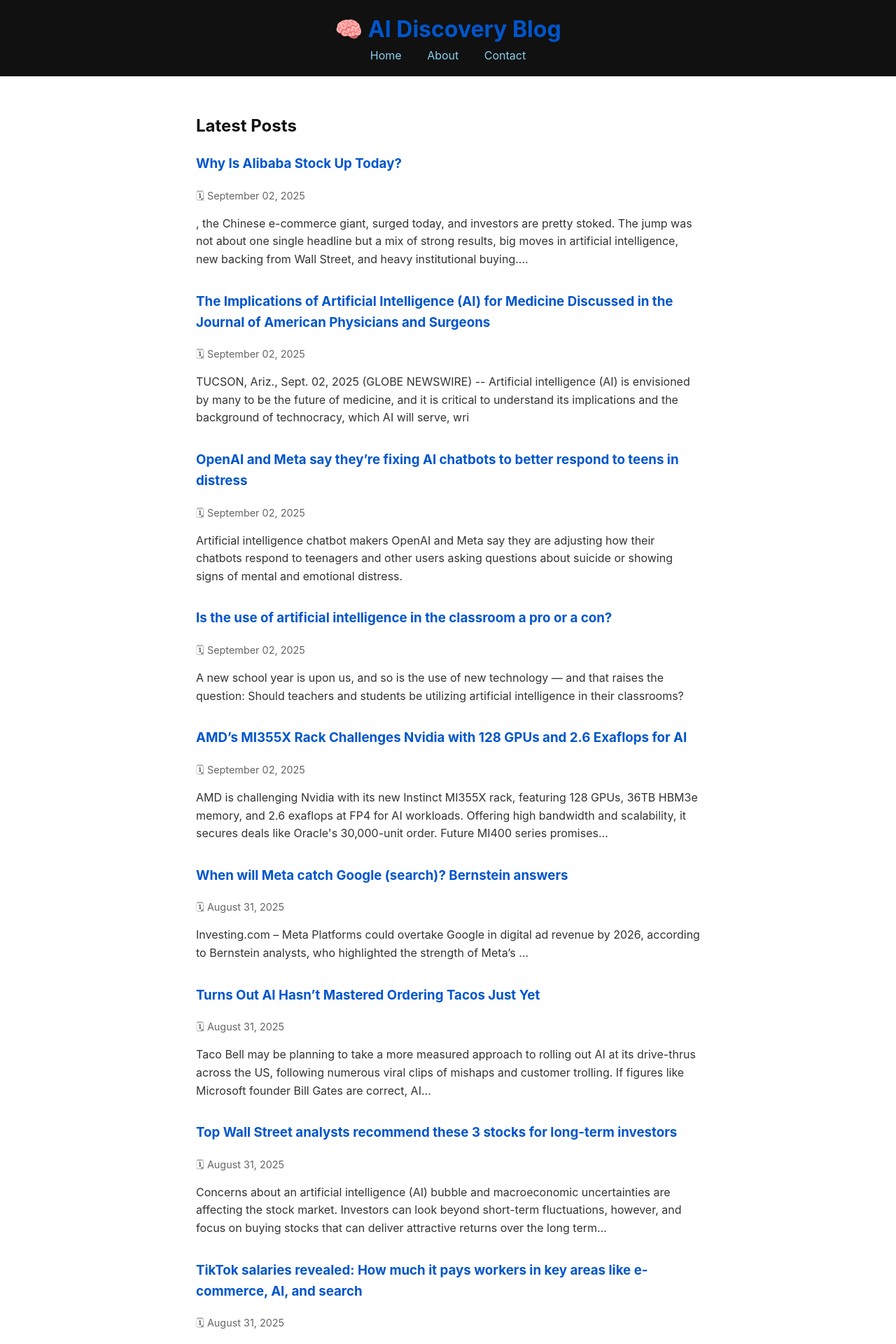
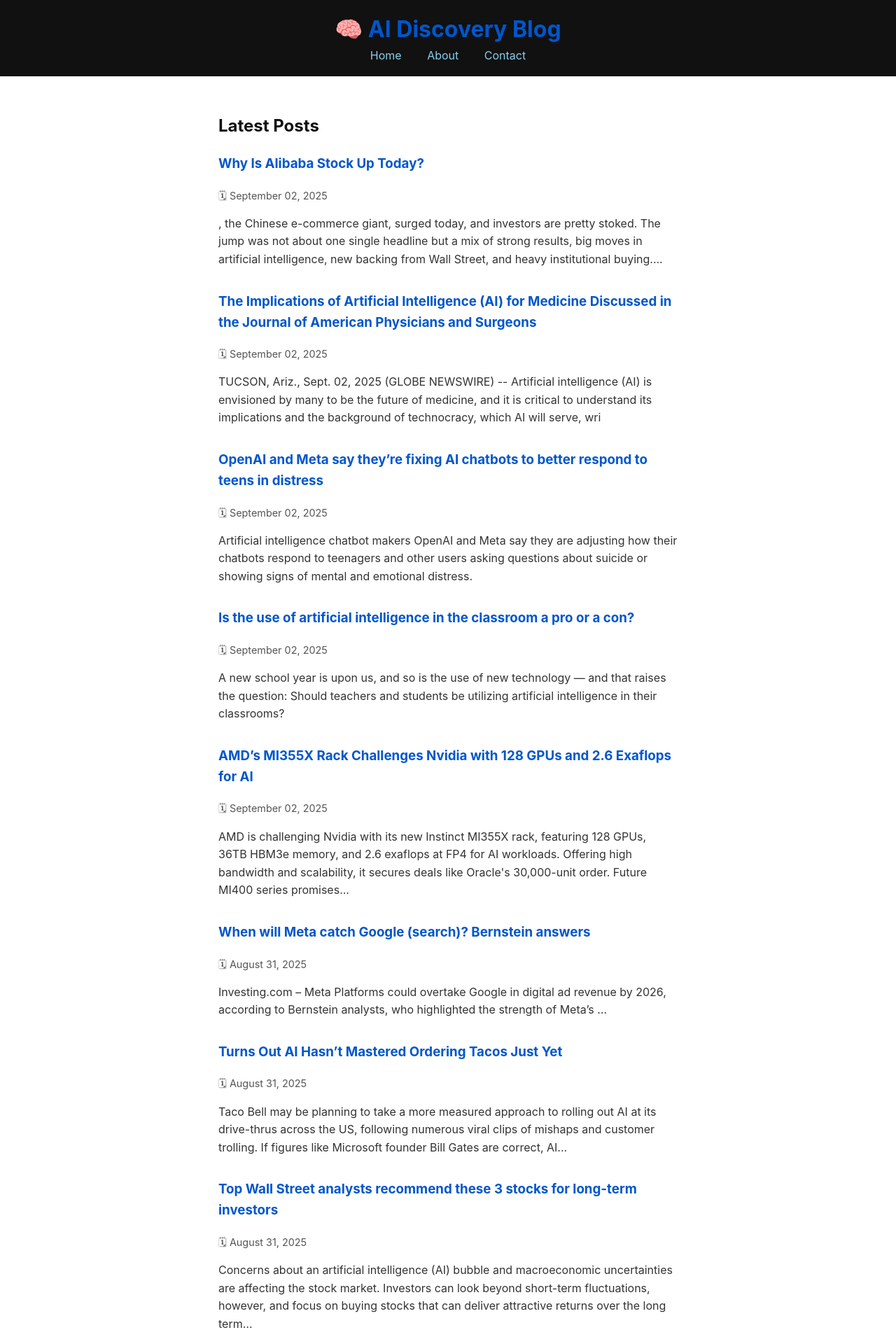
Before and after one commit to Ruirodsantos/ruirodsantos.github.io, a Jekyll site: the page built from index.html, in a window 1280 px wide. Shown: the top 1920 px of the page at 70% size. Built offline with Jekyll 4.4.1, drawn with Linux system fonts in a browser that asks for light colours.

Commit message:
Update style.css

```diff
--- a/assets/style.css
+++ b/assets/style.css
@@ -1,3 +1,10 @@
+/* Reset leve */
+*,
+*::before,
+*::after {
+  box-sizing: border-box;
+}
+
 body {
   font-family: -apple-system, BlinkMacSystemFont, "Segoe UI", Roboto, Oxygen,
     Ubuntu, Cantarell, "Open Sans", "Helvetica Neue", sans-serif;
@@ -8,6 +15,7 @@
   color: #111;
 }
 
+/* Header / Nav */
 header {
   background: #111;
   color: #fff;
@@ -25,28 +33,27 @@
   text-decoration: none;
 }
 
+/* Conteúdo */
 main {
   padding: 2rem;
   max-width: 720px;
   margin: auto;
 }
 
-footer {
-  background: #111;
-  color: #fff;
-  text-align: center;
-  padding: 1rem;
-  margin-top: 4rem;
-}
-
 h2 {
   color: #111;
 }
 
+/* Links */
 a {
   color: #0056cc;
   text-decoration: none;
 }
+a:hover {
+  text-decoration: underline;
+}
+
+/* Listagens */
 .post-list {
   list-style: none;
   padding: 0;
@@ -63,35 +70,30 @@
   margin-bottom: 0.5rem;
 }
 
+/* Meta (unificado) */
 .post-meta {
   color: #555;
   font-size: 0.9rem;
-  margin: 0.5rem 0;
+  margin: 0.5rem 0 1rem 0;
 }
 
+/* Excerpt */
 .post-excerpt {
   color: #333;
   font-size: 1rem;
 }
 
-a:hover {
-  text-decoration: underline;
-}
-
+/* Página do post */
 .post-page {
   max-width: 720px;
   margin: 0 auto;
   padding: 2rem;
 }
 
-.post-meta {
-  color: #666;
-  font-size: 0.9rem;
-  margin-bottom: 1rem;
-}
-
 .post-image {
   width: 100%;
+  height: auto;       /* <- adicionada */
+  display: block;     /* <- adicionada */
   margin: 20px 0;
   border-radius: 8px;
 }
@@ -107,7 +109,16 @@
   color: #777;
   margin-top: 2rem;
 }
-/* Footer layout */
+
+/* Footer */
+footer {
+  background: #111;
+  color: #fff;
+  text-align: center;
+  padding: 1rem;
+  margin-top: 4rem;
+}
+
 .footer-inner {
   max-width: 980px;
   margin: 0 auto;
@@ -117,6 +128,7 @@
   justify-content: space-between;
 }
 
+/* Social / botão EarnApp */
 .social-icons {
   display: flex;
   gap: 0.75rem;
@@ -135,13 +147,18 @@
   font-weight: 600;
   font-size: 0.9rem;
 }
-
-.social-icon:hover { filter: brightness(1.1); }
+.social-icon:hover {
+  filter: brightness(1.1);
+}
 
 .social-icon svg {
   width: 18px;
   height: 18px;
   fill: #ffd54f; /* amarelo moeda */
 }
+.social-icon.earnapp { background: #2b2b2b; }
 
-.social-icon.earnapp { background: #2b2b2b; }
+/* AdSense – dá um respiro aos anúncios */
+.adsbygoogle {
+  margin: 1.25rem 0;
+}
```
